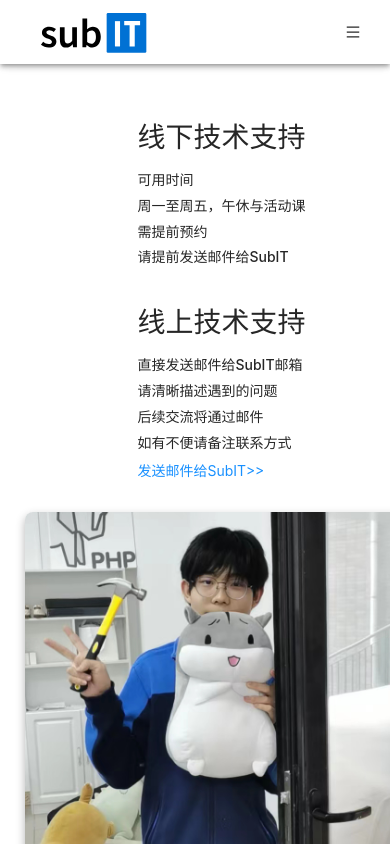
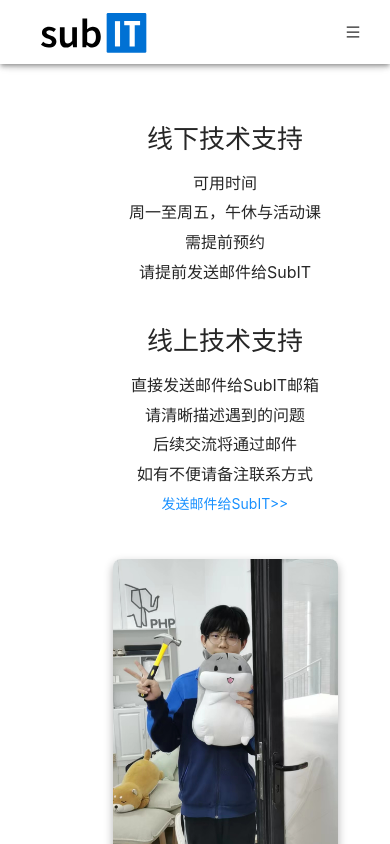
Before and after one commit to subitlab/subit_official_react, a Next.js app: page /support in a window 390 px wide. Shown: the top 844 px of the page. Built offline with nearby package versions, Linux system fonts and the light colour scheme.

Commit message:
support css

```diff
--- a/pages/support/index.js
+++ b/pages/support/index.js
@@ -3,7 +3,7 @@ import {Layout, Image} from "antd";
 import FooterBar from "../../components/FooterBar";
 import std from "../../styles/Home/Home.module.css";
 import PageTitle from "../_title";
-import style from "../../styles/support.module.css";
+import style from "../../styles/Support/support.module.css";
 
 const {Content} = Layout;
 
@@ -30,7 +30,7 @@ export default function Support() {
 
 function Offline() {
     return (
-        <div className={style.parttext}>
+        <div className={style.part_text}>
             <h1 className={style.title}>线下技术支持</h1>
             <p className={style.context}>可用时间</p>
             <p className={style.context}>周一至周五，午休与活动课</p>
@@ -42,13 +42,15 @@ function Offline() {
 
 function Online() {
     return (
-        <div className={style.parttext}>
+        <div className={style.part_text}>
             <h1 className={style.title}>线上技术支持</h1>
             <p className={style.context}>直接发送邮件给SubIT邮箱</p>
             <p className={style.context}>请清晰描述遇到的问题</p>
             <p className={style.context}>后续交流将通过邮件</p>
             <p className={style.context}>如有不便请备注联系方式</p>
-            <a className={style.link} href="mailto:subit@i.pkuschool.edu.cn">发送邮件给SubIT&gt;&gt;</a>
+            <p>
+                <a className={style.link} href="mailto:subit@i.pkuschool.edu.cn">发送邮件给SubIT&gt;&gt;</a>
+            </p>
         </div>
     );
 }
--- /dev/null
+++ b/styles/Support/support.module.css
@@ -0,0 +1,108 @@
+.body {
+    min-height: 725px;
+    width: 100%;
+    display: flex;
+    justify-content: space-between;
+    align-items: center;
+    padding: 25px 165px 50px 165px;
+    background: rgba(255, 255, 255);
+}
+
+.text {
+    display: flex;
+    width: 70%;
+    transition: all .25s ease-in-out;
+}
+
+.part_text {
+    width: 240px;
+    margin: 10px;
+    transition: all .25s ease-in-out;
+}
+
+.title {
+    margin-bottom: 0.5em;
+    font-size: 26px;
+    font-weight: normal;
+    align-self: stretch;
+    transition: all .25s ease-in-out;
+}
+
+.context {
+    margin-bottom: 0.5em;
+    color: rgba(0, 0, 0, 0.85);
+    font-size: 16px;
+    line-height: 1.35;
+    align-self: stretch;
+    transition: all .25s ease-in-out;
+}
+
+.link {
+    text-align: right;
+}
+
+.pic {
+    transition: all .25s ease-in-out;
+    display: flex;
+    width: 400px;
+    height: 400px;
+    border-radius: 8px;
+    background-size: cover;
+    background-position: center;
+    background-image: url("/static/supportus_pic.jpg");
+    box-shadow: 0 4px 10px 0 rgba(0, 0, 0, 0.3);
+}
+
+@media (max-width: 1050px) {
+    .body {
+        flex-direction: column;
+        padding: 25px 100px 50px 100px;
+    }
+
+    .text {
+        width: 100%;
+        justify-content: center;
+    }
+
+    .part_text {
+        margin: 10px 3%;
+    }
+
+    .pic {
+        background-position-y: -300px;
+        height: 400px;
+        width: 500px;
+        margin-top: 30px;
+    }
+}
+
+@media (max-width: 620px) {
+    .text {
+        flex-direction: column;
+    }
+
+    .part_text {
+        width: 100%;
+        text-align: center;
+    }
+
+    .part_text {
+        margin: 30px auto auto;
+    }
+
+    .pic {
+        width: 90%;
+        height: 300px;
+        background-position: center;
+    }
+}
+
+@media (min-width: 1300px) {
+    .body {
+        justify-content: center;
+    }
+
+    .text {
+        width: auto;
+    }
+}
--- a/styles/support.module.css
+++ /dev/null
@@ -1,75 +0,0 @@
-.body {
-    min-height: 725px;
-    width: 100%;
-    display: flex;
-    justify-content: space-between;
-    align-items: center;
-    padding: 25px 165px 50px 165px;
-    background: rgba(255, 255, 255);
-}
-.text {
-    display: flex;
-    width:70%;
-}
-.parttext {
-    width:175px;
-    margin:10px;
-}
-.title {
-    margin-bottom: 0.5em;
-    color: rgba(0, 0, 0, 0.85);
-    font-weight: 500;
-    font-size: 28px;
-    line-height: 1.35;
-    align-self: stretch
-}
-.context {
-    margin-bottom: 0.5em;
-    color: rgba(0, 0, 0, 0.85);
-    font-weight: 500;
-    font-size: 14px;
-    line-height: 1.35;
-    align-self: stretch
-}
-.link {}
-.pic {
-    transition: all .25s ease-in-out;
-    display:flex;
-    width: 400px;
-    height: 400px;
-    border-radius: 8px;
-    background-size: cover;
-    background-position: center;
-    background-image: url("/static/supportus_pic.jpg");
-    box-shadow: 0px 4px 10px 0px rgba(0, 0, 0, 0.3);
-}
-@media (max-width: 1050px){
-    .body{
-        flex-direction: column;
-        padding: 25px 100px 50px 100px;
-    }
-    .text{
-        width: 100%;
-        justify-content: center;
-    }
-    .parttext{
-        margin: 10px 3%;
-    }
-    .pic{
-        margin-top:30px;
-    }
-}
-@media (max-width: 620px) {
-   .text{
-       flex-direction: column;
-   }
-    .parttext{
-        margin:auto;
-        margin-top: 30px;
-    }
-}
-@media (min-width: 1200px){
-    .parttext{
-        margin-left: 12%;
-    }
-}
```
